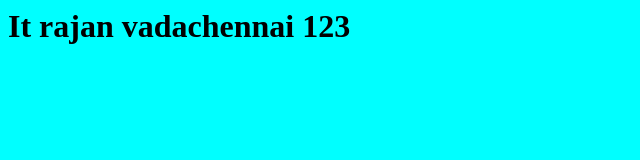
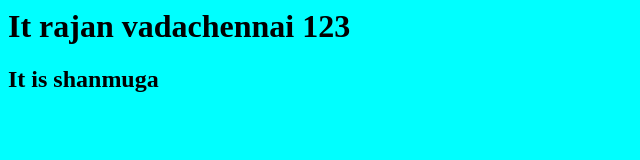
Before and after one commit to devops050202/devops1, a plain HTML site: page index.html in a window 1280 px wide. Shown: the whole page, without its empty margins (0-640 px from the left). Drawn offline with Linux system fonts and the light colour scheme.

Commit message:
Update index.html

```diff
--- a/index.html
+++ b/index.html
@@ -1,5 +1,6 @@
 <html>
 <body bgcolor =aqua>
 <h1>It rajan vadachennai 123</h1>
+  <h2>It is shanmuga</h2>
 </body>
 </html>
```
